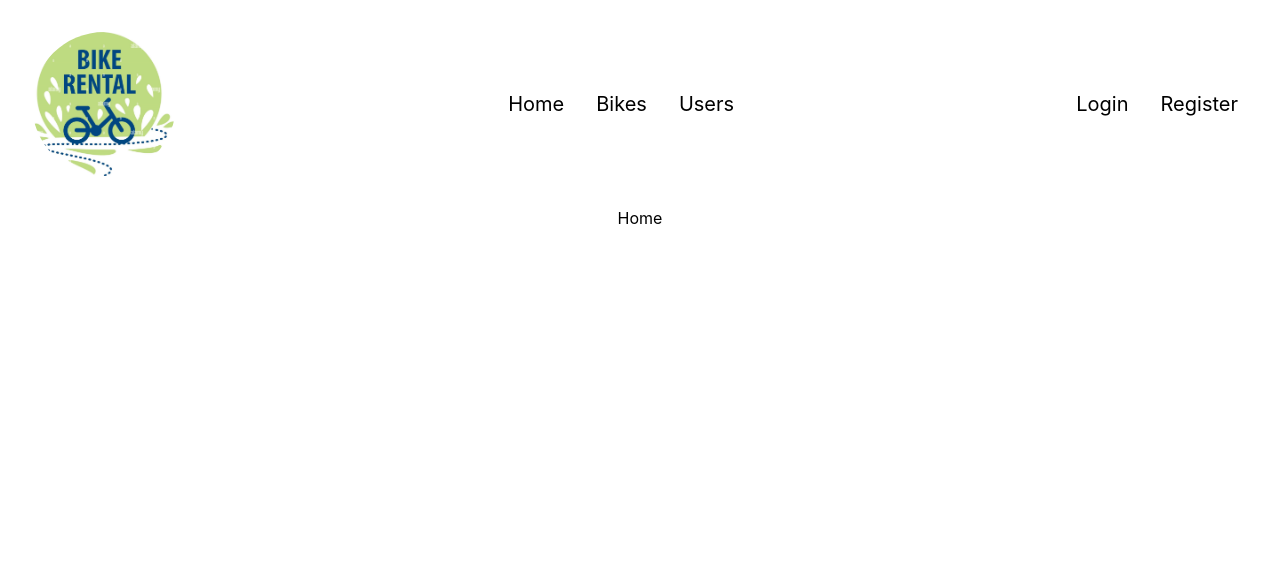
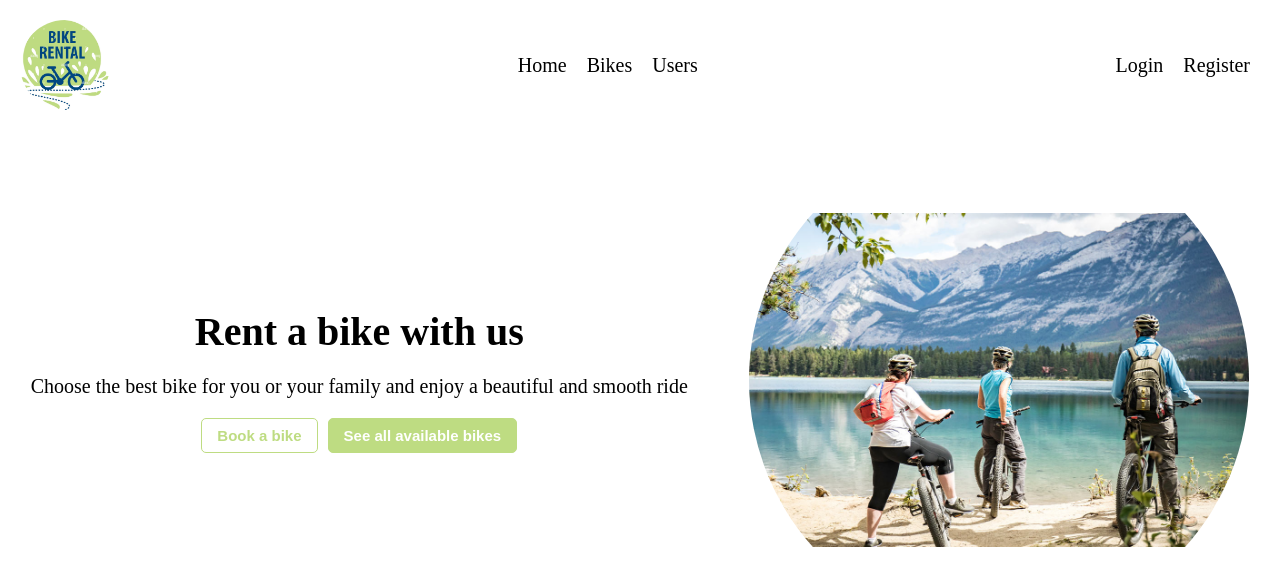
Before and after one commit to iskren97/bike-rental-app, a React (Vite) app in the folder client/: page / in a window 1280 px wide. Shown: the top 586 px of the page. Built offline with nearby package versions, Linux system fonts and the light colour scheme.

Commit message:
added Home page component with basic styling and presentation

```diff
--- a/client/src/App.tsx
+++ b/client/src/App.tsx
@@ -1,5 +1,5 @@
 import { Routes, Route } from 'react-router-dom';
-import Home from './pages/Home';
+import Home from './pages/Home/Home';
 import Layout from './components/Layout';
 import Register from './pages/Register';
 import Login from './pages/Login';
--- a/client/src/components/Header.tsx
+++ /dev/null
@@ -1,5 +0,0 @@
-const Header = () => {
-  return <div>Header</div>;
-};
-
-export default Header;
--- a/client/src/index.css
+++ b/client/src/index.css
@@ -1,9 +1,15 @@
+*,
+*::after,
+*::before {
+  margin: 0;
+  padding: 0;
+  box-sizing: inherit;
+}
+
+html {
+  font-size: 62.5%;
+}
+
 body {
-  margin: 0;
-  font-family: -apple-system, BlinkMacSystemFont, 'Segoe UI', 'Roboto', 'Oxygen',
-    'Ubuntu', 'Cantarell', 'Fira Sans', 'Droid Sans', 'Helvetica Neue',
-    sans-serif;
-  -webkit-font-smoothing: antialiased;
-  -moz-osx-font-smoothing: grayscale;
-  text-align: center;
+  box-sizing: border-box;
 }
--- a/client/src/pages/Home.tsx
+++ /dev/null
@@ -1,5 +0,0 @@
-const Home = () => {
-  return <div>Home</div>;
-};
-
-export default Home;
--- /dev/null
+++ b/client/src/pages/Home/Home.styled.ts
@@ -0,0 +1,70 @@
+import styled from 'styled-components';
+import { colors } from '../../styles/constants';
+
+const HomeContainer = styled.div`
+  display: flex;
+  justify-content: space-around;
+  align-items: center;
+`;
+
+const DescContainer = styled.div`
+  display: flex;
+  flex-direction: column;
+  align-items: center;
+  gap: 2rem;
+`;
+
+const HeadingPrimary = styled.h1`
+  font-size: 4rem;
+`;
+
+const DescParagraph = styled.p`
+  font-size: 2rem;
+`;
+
+const ImagePrimary = styled.img`
+  width: 50rem;
+  height: 50rem;
+  object-fit: contain;
+  border-radius: 50%;
+  transition: all 0.2s;
+
+  &:hover {
+    transform: scale(1.2);
+  }
+`;
+
+const ButtonsContainer = styled.div`
+  display: flex;
+  gap: 1rem;
+`;
+
+const BookingButton = styled.button`
+  padding: 0 1.5rem;
+  min-height: 3.5rem;
+  cursor: pointer;
+  font-size: 1.5rem;
+  font-weight: bold;
+  transition: all 0.2s;
+  border-radius: 0.5rem;
+
+  background-color: ${(props) => props.color || '#fff'};
+  color: ${(props) => (props.color ? `${colors.white}` : `${colors.primary}`)};
+  border: solid 1px ${colors.primary};
+
+  &:hover {
+    background-color: rgba(190, 220, 130, 255);
+    color: ${colors.white};
+    box-shadow: 0px 0px 10px ${colors.blackLighter};
+  }
+`;
+
+export {
+  HomeContainer,
+  DescContainer,
+  HeadingPrimary,
+  DescParagraph,
+  ImagePrimary,
+  ButtonsContainer,
+  BookingButton,
+};
--- /dev/null
+++ b/client/src/pages/Home/Home.tsx
@@ -0,0 +1,36 @@
+import {
+  BookingButton,
+  ButtonsContainer,
+  DescContainer,
+  DescParagraph,
+  HeadingPrimary,
+  HomeContainer,
+  ImagePrimary,
+} from './Home.styled';
+import biking from '../../assets/biking-group.jpg';
+import { colors } from '../../styles/constants';
+
+const Home = () => {
+  return (
+    <HomeContainer>
+      <DescContainer>
+        <HeadingPrimary>Rent a bike with us</HeadingPrimary>
+        <DescParagraph>
+          Choose the best bike for you or your family and enjoy a beautiful and
+          smooth ride
+        </DescParagraph>
+
+        <ButtonsContainer>
+          <BookingButton>Book a bike</BookingButton>
+          <BookingButton color={colors.primary}>
+            See all available bikes
+          </BookingButton>
+        </ButtonsContainer>
+      </DescContainer>
+
+      <ImagePrimary src={biking} alt="biking-group" />
+    </HomeContainer>
+  );
+};
+
+export default Home;
```
Also changed, not shown: client/src/assets/biking-group.jpg (added).
